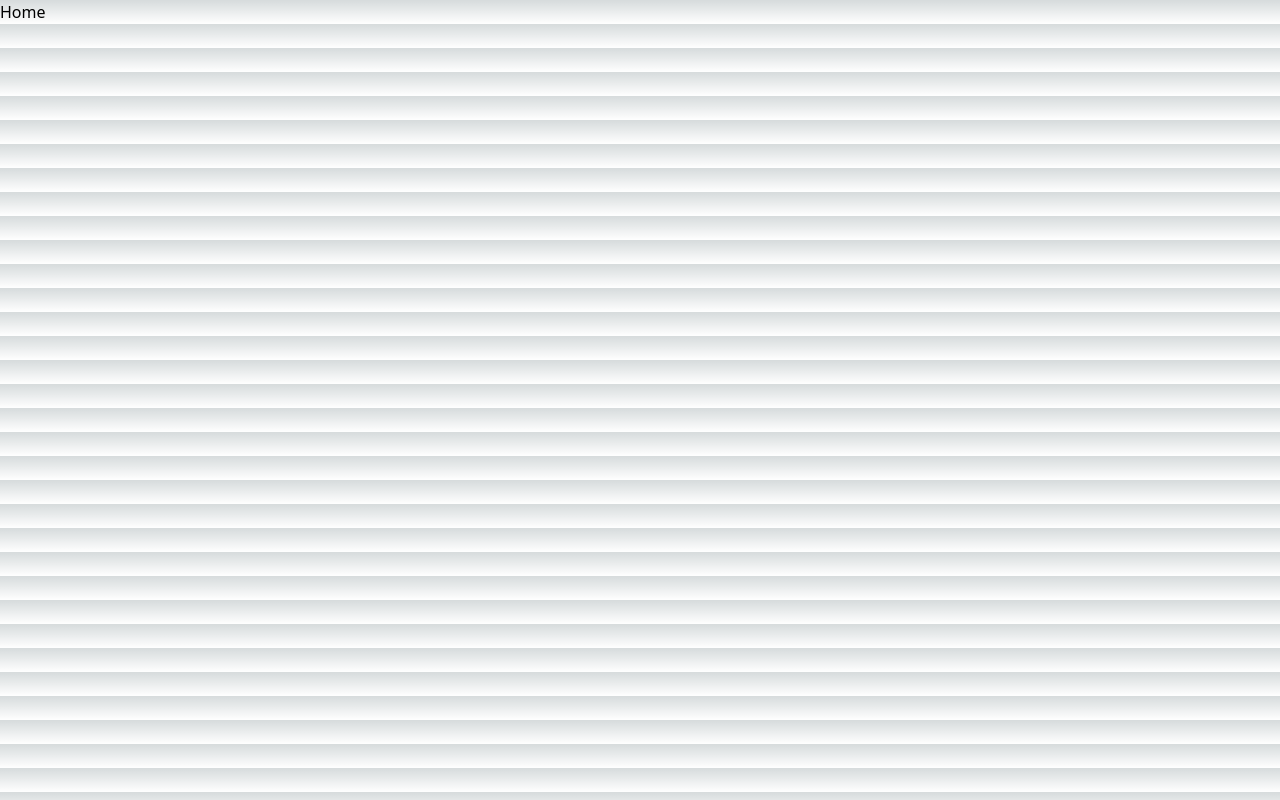
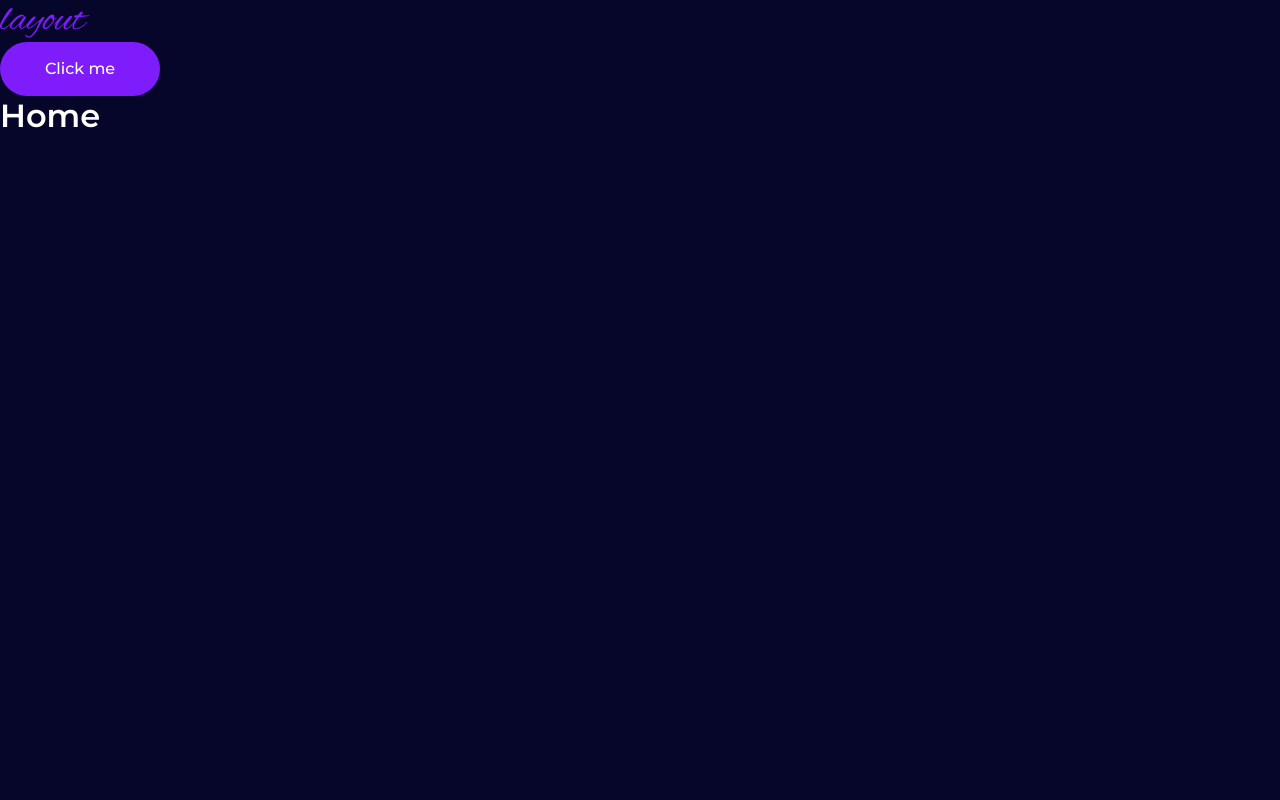
Before and after one commit to IvanOrsh/just-music, a Next.js app: page / in a window 1280 px wide. Built offline with nearby package versions, Linux system fonts and the light colour scheme.

Commit message:
chore: setup global styles

```diff
--- a/src/app/globals.css
+++ b/src/app/globals.css
@@ -2,26 +2,52 @@
 @tailwind components;
 @tailwind utilities;
 
-:root {
-  --foreground-rgb: 0, 0, 0;
-  --background-start-rgb: 214, 219, 220;
-  --background-end-rgb: 255, 255, 255;
-}
+@layer base {
+  body {
+    @apply bg-primary font-montserrat text-white;
+  }
 
-@media (prefers-color-scheme: dark) {
-  :root {
-    --foreground-rgb: 255, 255, 255;
-    --background-start-rgb: 0, 0, 0;
-    --background-end-rgb: 0, 0, 0;
+  h2 {
+    @apply text-[32px] xl:text-[38px] font-semibold leading-tight;
   }
 }
 
-body {
-  color: rgb(var(--foreground-rgb));
-  background: linear-gradient(
-      to bottom,
-      transparent,
-      rgb(var(--background-end-rgb))
-    )
-    rgb(var(--background-start-rgb));
+@layer components {
+  .pretitle {
+    @apply font-alexBrush text-[42px] text-accent leading-none;
+  }
+
+  /* buttons */
+  .btn {
+    @apply w-full rounded-full cursor-pointer transition-all flex justify-center items-center font-medium;
+  }
+
+  .btn-sm {
+    @apply w-[146px] h-[50px];
+  }
+
+  .btn-lg {
+    @apply w-[160px] h-[54px];
+  }
+
+  .btn-accent {
+    @apply bg-accent text-white hover:bg-accent-hover;
+  }
+
+  .btn-white {
+    @apply bg-white text-primary hover:bg-white/80;
+  }
+
+  /* section */
+  .section {
+    @apply py-12 xl:py-24;
+  }
 }
+
+:root {
+  --clr-primary: #06062a;
+  --clr-secondary: #151538;
+  --clr-tertiary: #242445;
+  --clr-accent-default: #7f1cfc;
+  --clr-accent-hover: #6519c6;
+}
--- a/src/app/layout.tsx
+++ b/src/app/layout.tsx
@@ -8,7 +8,7 @@ const alexBrush = Alex_Brush({
   variable: "--font-alexBrush",
 });
 
-const monserrat = Montserrat({
+const montserrat = Montserrat({
   weight: ["100", "200", "300", "400", "500", "600", "700", "800", "900"],
   subsets: ["latin"],
   variable: "--font-montserrat",
@@ -27,8 +27,10 @@ export default function RootLayout({
   return (
     <html lang="en">
       <body
-        className={`${monserrat.variable} ${alexBrush.variable} overflow-x-hidden relative`}
+        className={`${montserrat.variable} ${alexBrush.variable} overflow-x-hidden relative`}
       >
+        <h1 className="pretitle">layout</h1>
+        <button className="btn btn-lg btn-accent">Click me</button>
         {children}
       </body>
     </html>
--- a/src/app/page.tsx
+++ b/src/app/page.tsx
@@ -1,5 +1,9 @@
 import Image from "next/image";
 
 export default function Home() {
-  return <main>Home</main>;
+  return (
+    <main>
+      <h2>Home</h2>
+    </main>
+  );
 }
```
